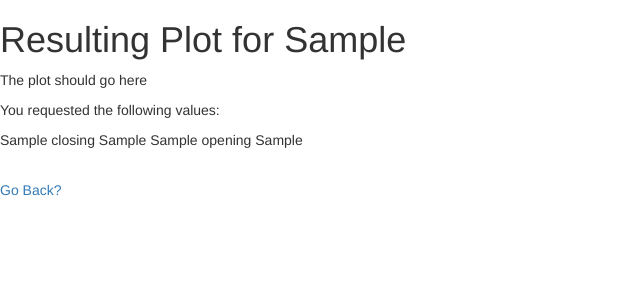
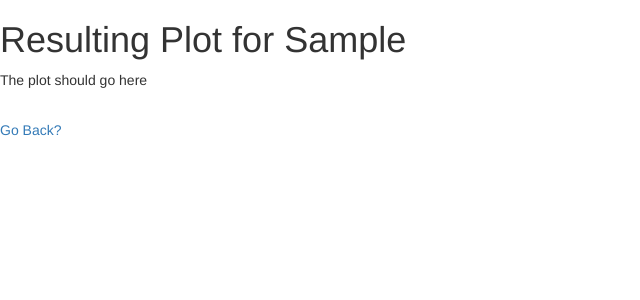
Before and after one commit to EAHub/TDI_Flask_Demo, a Flask app: template templates/Page2.html in a window 1280 px wide. Shown: the top 300 px of the page, without its empty margins (0-640 px from the left). Run offline with Flask 2, Linux system fonts and the light colour scheme; the template is opened without the code that fills it: most values are stand-ins (such as "Sample title", 1, 10 or a date in 2020); some libraries are stand-ins or nearby versions.

Commit message:
try without value printing P2

```diff
--- a/templates/Page2.html
+++ b/templates/Page2.html
@@ -14,9 +14,6 @@
 	<div>
   		<h1>Resulting Plot for {{ ticker_symbol }} </h1>
 		<p>The plot should go here</p>
-
-		<p>You requested the following values:</p>
-		<p> {{ closing }} {{ adj_close }} {{ opening }} {{ adj_opening }} </p>
 		<br>
 		<a href="/Page1">Go Back?</a>
 	</div>
```
